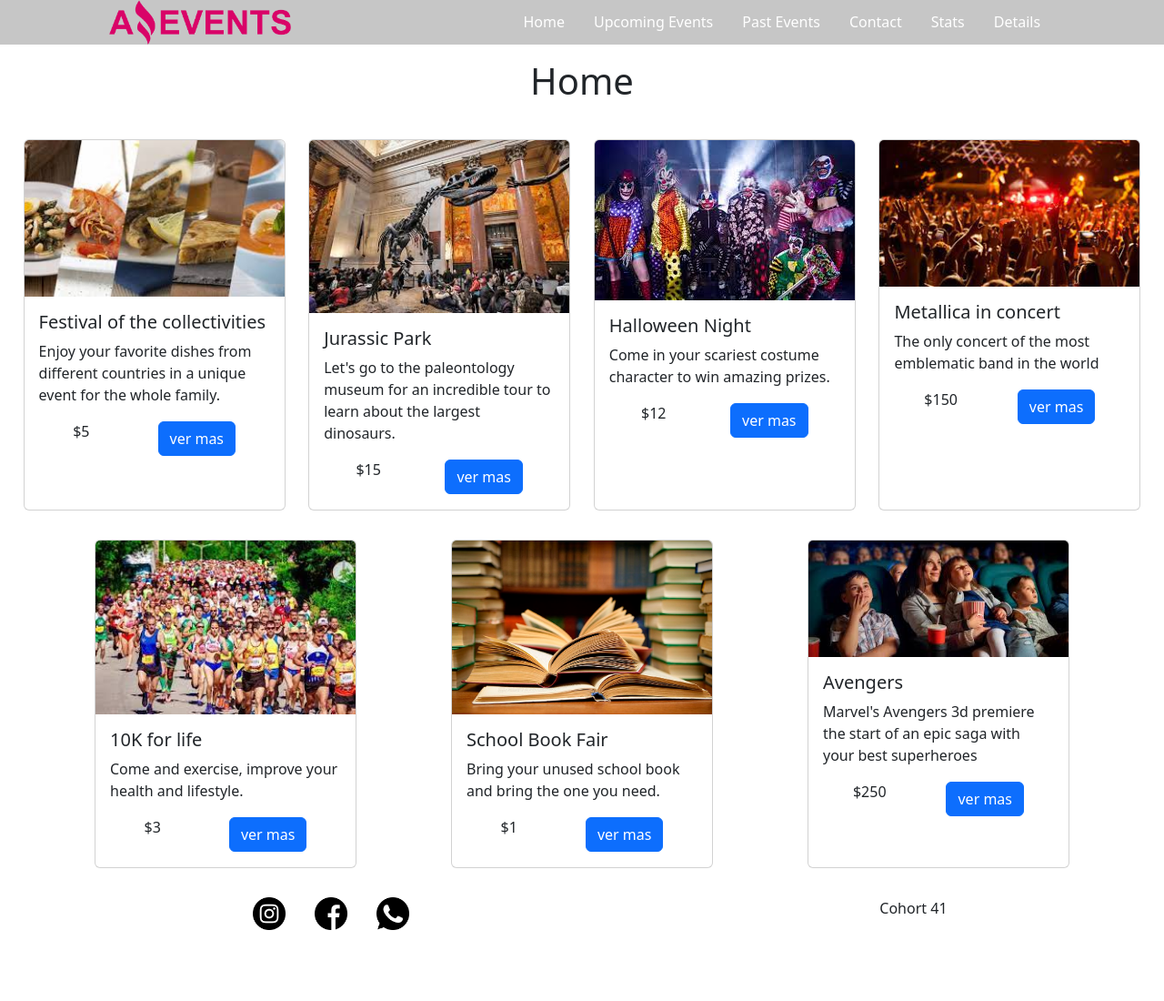
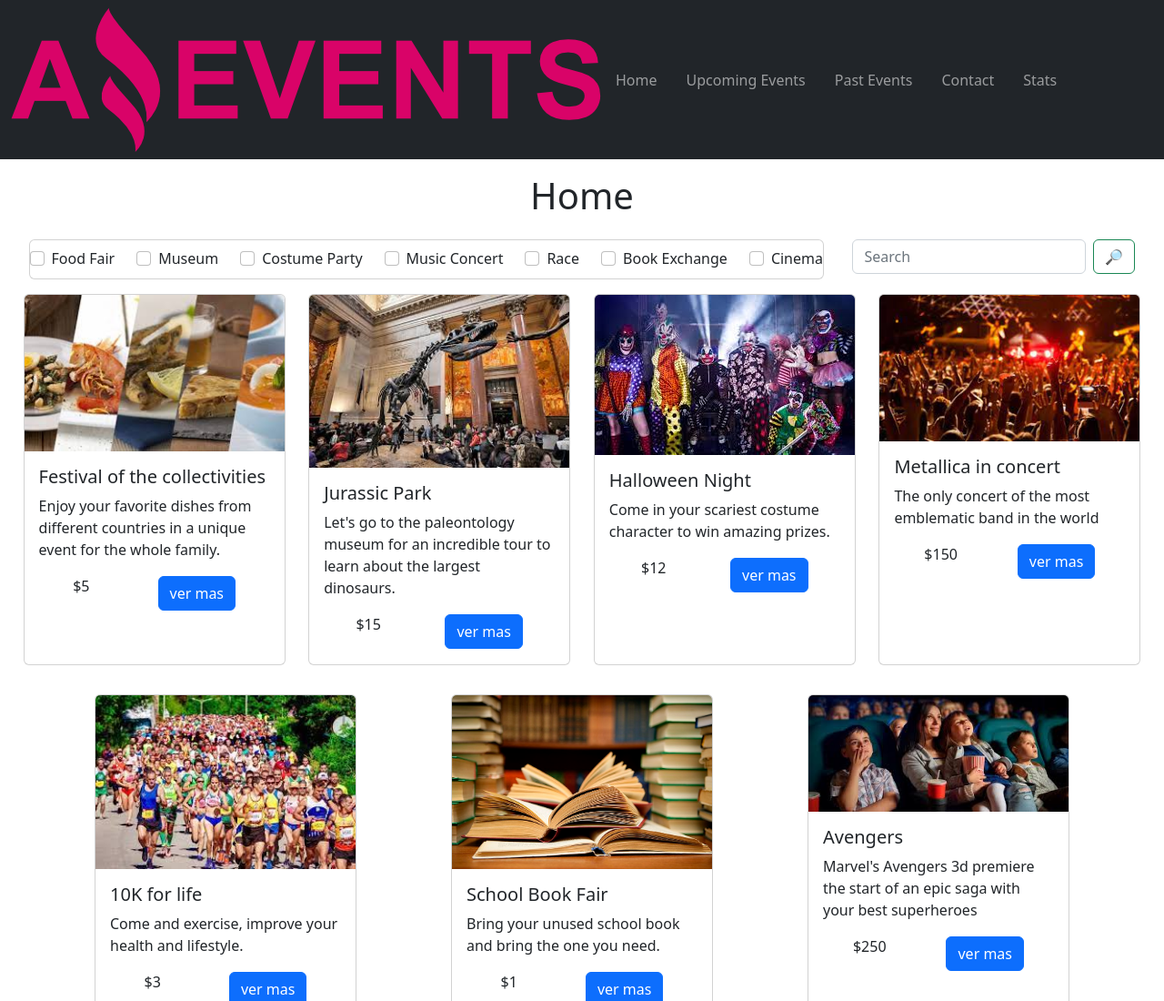
Before and after one commit to sergi0724/Amazing-Events-task-1, a plain HTML site: page index.html in a window 1280 px wide. Shown: the top 1100 px of the page at 91% size. Before the commit the page ends 1038 px from the top, so only its background shows below. Drawn offline with nearby package versions, Linux system fonts and the light colour scheme.

Commit message:
modificaciones

```diff
--- a/index.html
+++ b/index.html
@@ -5,38 +5,127 @@
     <meta http-equiv="X-UA-Compatible" content="IE=edge">
     <meta name="viewport" content="width=device-width, initial-scale=1.0">
     <link href="https://cdn.jsdelivr.net/npm/bootstrap@5.2.3/dist/css/bootstrap.min.css" rel="stylesheet" integrity="sha384-rbsA2VBKQhggwzxH7pPCaAqO46MgnOM80zW1RWuH61DGLwZJEdK2Kadq2F9CUG65" crossorigin="anonymous">
+    <script src="https://cdn.jsdelivr.net/npm/bootstrap@5.2.3/dist/js/bootstrap.bundle.min.js" integrity="sha384-kenU1KFdBIe4zVF0s0G1M5b4hcpxyD9F7jL+jjXkk+Q2h455rYXK/7HAuoJl+0I4" defercrossorigin="anonymous"
+    ></script>
     <link rel="stylesheet" href="./style/style.css">
     <link rel="shortcut icon" href="./Imagenes/Logo Amazing Events.png" type="image/x-icon">
+    <script src="./datos.js"></script>
+    <script src="./home.js"></script>
     <title>Amazing Events</title>
 </head>
 <body>
-    <header class="d-flex d-flex justify-content-around d-flex align-items-center ">
-        <img src="./Imagenes/Logo Amazing Events.png" alt="Logo">
-        <ul class="nav justify-content-end flex-md-wrap">
-            <li class="nav-item">
-            <a class="nav-link active text-white" href="#">Home</a>
-        </li>
-        <li class="nav-item">
-            <a class="nav-link text-white" href="./Upcoming Events.html">Upcoming Events</a>
-        </li>
-        <li class="nav-item">
-            <a class="nav-link text-white" href="./pasts events.html">Past Events</a>
-        </li>
-        <li class="nav-item">
-            <a class="nav-link text-white" href="./contact us.html">Contact</a>
-        </li>
-        <li class="nav-item">
-            <a class="nav-link text-white" href="./stats.html">Stats</a>
-        </li>
-        <li class="nav-item">
-            <a class="nav-link text-white" href="./details.html">Details</a>
-        </li>
-        </ul>
-    </header>
+    <nav id="nav" class="navbar navbar-expand-lg navbar-dark bg-dark">
+        <div class="container-fluid justify-content-between">
+            <img src="./Imagenes/Logo Amazing Events.png" alt="amazing-events-logo">
+            <button
+                class="navbar-toggler"
+                type="button"
+                data-bs-toggle="collapse"
+                data-bs-target="#navbarNavAltMarkup"
+                aria-controls="navbarNavAltMarkup"
+                aria-expanded="false"
+                aria-label="Toggle navigation">
+            <span class="navbar-toggler-icon"></span>
+            </button>
+            <div class="collapse navbar-collapse p-2" id="navbarNavAltMarkup">
+                <div class="navbar-nav gap-3">
+                <a class="nav-link" href="#">Home</a>
+                <a class="nav-link" href="./Upcoming Events.html">Upcoming Events</a>
+                <a class="nav-link" href="./pasts events.html">Past Events</a>
+                <a class="nav-link" href="./contact us.html">Contact</a>
+                <a class="nav-link" href="./stats.html">Stats</a>
+                </div>
+            </div>
+        </div>
+    </nav>
     <main>
         <section class="d-flex justify-content-center py-3">
             <h1>Home</h1>
         </section>
+        <div class="filters d-flex flex-column flex-lg-row justify-content-lg-evenly">
+        <div class="dropdown">
+            <button
+                class="btn btn-secondary dropdown-toggle d-md-none"
+                type="button"
+                data-bs-toggle="dropdown"
+                aria-expanded="false">
+            Filters
+            </button>
+            <div class="dropdown-menu d-md-flex position-static">
+                <div class="d-flex flex-column gap-1 flex-md-row flex-wrap gap-md-4 justify-content-center" id="checks">
+                    <div class="form-check">
+                        <input
+                        class="form-check-input"
+                        type="checkbox"
+                        value=""
+                        id="food-fair"/>
+                        <label class="form-check-label" for="food-fair">Food Fair</label>
+                    </div>
+                    <div class="form-check">
+                        <input
+                        class="form-check-input"
+                        type="checkbox"
+                        value=""
+                        id="museum"/>
+                        <label class="form-check-label" for="museum">Museum</label>
+                    </div>
+                    <div class="form-check">
+                    <input
+                        class="form-check-input"
+                        type="checkbox"
+                        value=""
+                        id="costume-party"/>
+                        <label class="form-check-label" for="costume-party">Costume Party</label>
+                    </div>
+                    <div class="form-check">
+                        <input
+                        class="form-check-input"
+                        type="checkbox"
+                        value=""
+                        id="music-concert"/>
+                        <label class="form-check-label" for="music-concert">Music Concert</label>
+                    </div>
+                    <div class="form-check">
+                        <input
+                        class="form-check-input"
+                        type="checkbox"
+                        value=""
+                        id="race"/>
+                        <label class="form-check-label" for="race">Race</label>
+                    </div>
+                    <div class="form-check">
+                        <input
+                        class="form-check-input"
+                        type="checkbox"
+                        value=""
+                        id="book-exchange"/>
+                        <label class="form-check-label" for="book-exchange">Book Exchange</label>
+                    </div>
+                    <div class="form-check">
+                        <input
+                        class="form-check-input"
+                        type="checkbox"
+                        value=""
+                        id="cinema"/>
+                        <label class="form-check-label" for="cinema">Cinema</label>
+                    </div>
+                </div>
+            </div>
+        </div>
+        <div class="searchbar">
+            <form class="d-flex align-items-center" role="search">
+                <input
+                class="form-control me-2"
+                type="search"
+                placeholder="Search"
+                aria-label="Search"/>
+            <button class="btn btn-outline-success" type="submit">🔎</button>
+            </form>
+        </div>
+    </div>
+    <div
+        class="cards d-flex align-items-center flex-md-row flex-wrap justify-content-center gap-5">
+    </div>
         <article class="d-flex justify-content-evenly py-3 card1">
             <div class="card" style="width: 18rem;">
                 <img src="./Imagenes/Feria de comidas7.jpg" class="card-img-top" alt="...">
```
